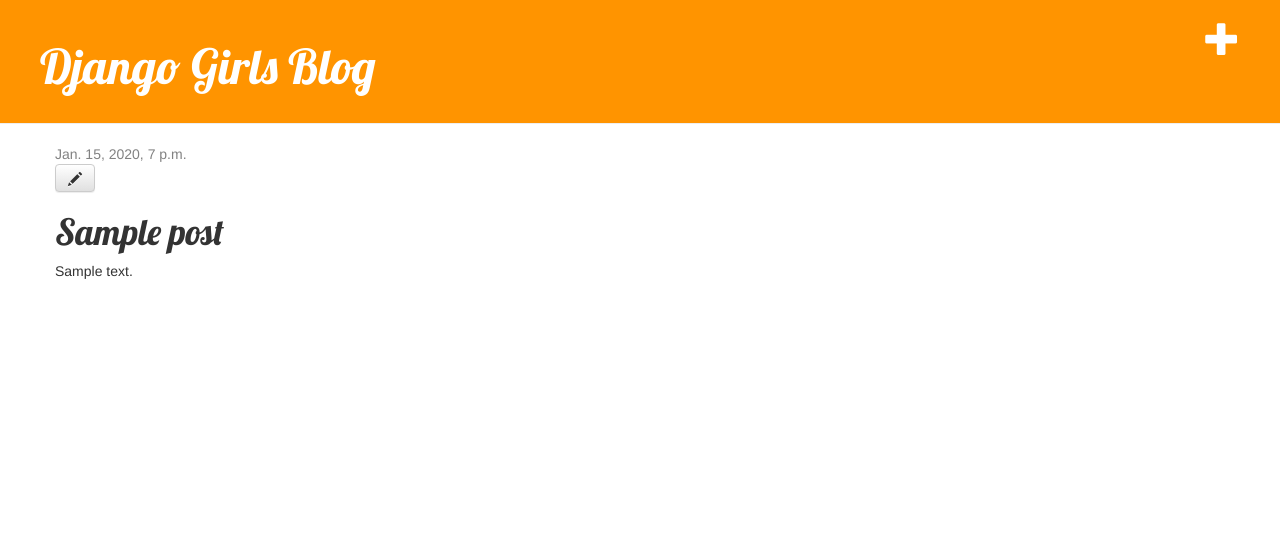
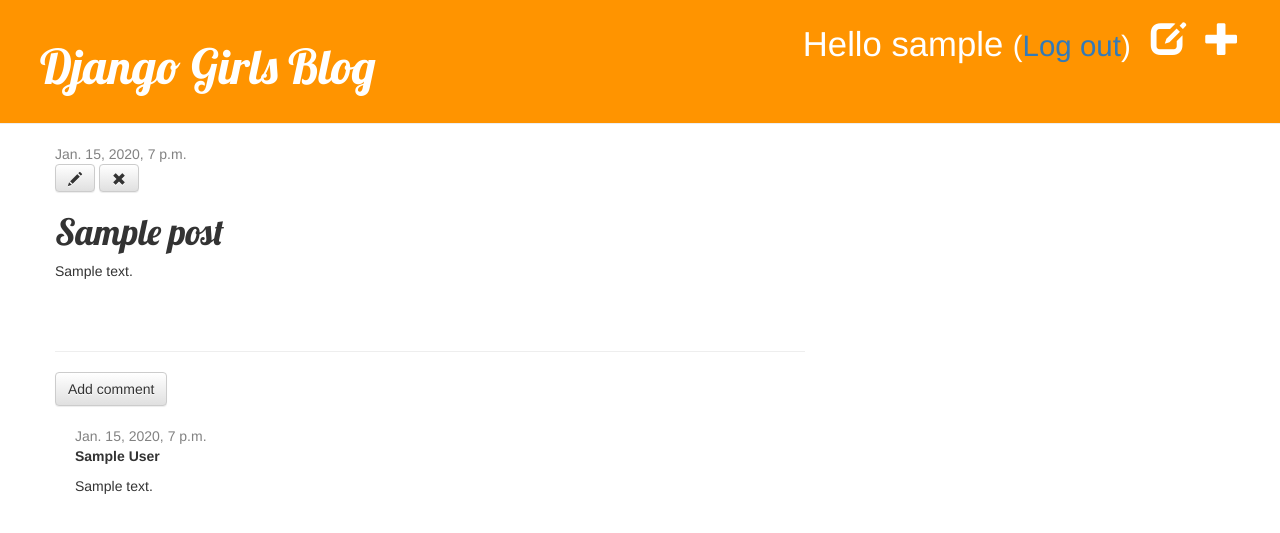
Before and after one commit to DaleSeo/DjangoGirls, a Django app: page /post/1/ in a window 1280 px wide. Shown: the top 533 px of the page. Run offline with Django 3.2, Linux system fonts and the light colour scheme; a user stored in the database is signed in; tables that the repository leaves empty hold one stand-in row (values such as "Sample post"); some libraries are stand-ins or nearby versions.

Commit message:
extentions

```diff
--- a/blog/admin.py
+++ b/blog/admin.py
@@ -1,4 +1,5 @@
 from django.contrib import admin
-from .models import Post
+from .models import Post, Comment
 
 admin.site.register(Post)
+admin.site.register(Comment)
--- a/blog/models.py
+++ b/blog/models.py
@@ -13,5 +13,22 @@ class Post(models.Model):
         self.published_date = timezone.now()
         self.save()
 
+    def approved_comments(self):
+        return self.comments.filter(approved_comment=True)
+
     def __str__(self):
         return self.title
+
+class Comment(models.Model):
+    post = models.ForeignKey('blog.Post', related_name='comments')
+    author = models.CharField(max_length=200)
+    text = models.TextField()
+    created_date = models.DateTimeField(default=timezone.now)
+    approved_comment = models.BooleanField(default=False)
+
+    def approve(self):
+        self.approved_comment = True
+        self.save()
+
+    def __str__(self):
+        return self.text
--- a/blog/static/css/blog.css
+++ b/blog/static/css/blog.css
@@ -44,3 +44,7 @@ h1, h2, h3, h4 {
 .post h1 a, .post h1 a:visited {
     color: #000000;
 }
+
+.comment {
+    margin: 20px 0px 20px 20px;
+}
--- a/blog/templates/blog/base.html
+++ b/blog/templates/blog/base.html
@@ -10,9 +10,13 @@
     <body>
         <div class="page-header">
           {% if user.is_authenticated %}
-          <a href="{% url 'post_new' %}" class="top-menu"><span class="glyphicon glyphicon-plus"></span></a>
+            <a href="{% url 'post_new' %}" class="top-menu"><span class="glyphicon glyphicon-plus"></span></a>
+            <a href="{% url 'post_draft_list' %}" class="top-menu"><span class="glyphicon glyphicon-edit"></span></a>
+            <p class="top-menu">Hello {{ user.username }} <small>(<a href="{% url 'logout' %}">Log out</a>)</small></p>
+          {% else %}
+            <a href="{% url 'login' %}" class="top-menu"><span class="glyphicon glyphicon-lock"></span></a>
           {% endif %}
-            <h1><a href="/">Django Girls Blog</a></h1>
+          <h1><a href="/">Django Girls Blog</a></h1>
         </div>
         <div class="content container">
             <div class="row">
--- a/blog/templates/blog/post_detail.html
+++ b/blog/templates/blog/post_detail.html
@@ -3,14 +3,36 @@
 {% block content %}
     <div class="post">
         {% if post.published_date %}
-            <div class="date">
-                {{ post.published_date }}
-            </div>
+          <div class="date">
+              {{ post.published_date }}
+          </div>
+        {% else %}
+          <a class="btn btn-default" href="{% url 'post_publish' pk=post.pk %}">Publish</a>
         {% endif %}
         {% if user.is_authenticated %}
         <a class="btn btn-default" href="{% url 'post_edit' pk=post.pk %}"><span class="glyphicon glyphicon-pencil"></span></a>
+        <a class="btn btn-default" href="{% url 'post_remove' pk=post.pk %}"><span class="glyphicon glyphicon-remove"></span></a>
         {% endif %}
         <h1>{{ post.title }}</h1>
         <p>{{ post.text|linebreaksbr }}</p>
     </div>
+    <hr>
+    <a class="btn btn-default" href="{% url 'add_comment_to_post' pk=post.pk %}">Add comment</a>
+    {% for comment in post.comments.all %}
+        {% if user.is_authenticated or comment.approved_comment %}
+        <div class="comment">
+            <div class="date">
+                {{ comment.created_date }}
+                {% if not comment.approved_comment %}
+                    <a class="btn btn-default" href="{% url 'comment_remove' pk=comment.pk %}"><span class="glyphicon glyphicon-remove"></span></a>
+                    <a class="btn btn-default" href="{% url 'comment_approve' pk=comment.pk %}"><span class="glyphicon glyphicon-ok"></span></a>
+                {% endif %}
+            </div>
+            <strong>{{ comment.author }}</strong>
+            <p>{{ comment.text|linebreaks }}</p>
+        </div>
+        {% endif %}
+    {% empty %}
+        <p>No comments here yet :(</p>
+    {% endfor %}
 {% endblock %}
--- a/blog/templates/blog/post_list.html
+++ b/blog/templates/blog/post_list.html
@@ -8,6 +8,7 @@
             </div>
             <h1><a href="{% url 'post_detail' pk=post.pk %}">{{ post.title }}</a></h1>
             <p>{{ post.text|linebreaksbr }}</p>
+            <a href="{% url 'post_detail' pk=post.pk %}">Comments: {{ post.approved_comments.count }}</a>
         </div>
     {% endfor %}
-{% endblock %}
+{% endblock content %}
--- a/blog/urls.py
+++ b/blog/urls.py
@@ -3,7 +3,13 @@ from . import views
 
 urlpatterns = [
     url(r'^$', views.post_list, name='post_list'),
+    url(r'^post/new/$', views.post_new, name='post_new'),
+    url(r'^drafts/$', views.post_draft_list, name='post_draft_list'),
     url(r'^post/(?P<pk>\d+)/$', views.post_detail, name='post_detail'),
-    url(r'^post/new/$', views.post_new, name='post_new'),
     url(r'^post/(?P<pk>\d+)/edit/$', views.post_edit, name='post_edit'),
+    url(r'^post/(?P<pk>\d+)/publish/$', views.post_publish, name='post_publish'),
+    url(r'^post/(?P<pk>\d+)/remove/$', views.post_remove, name='post_remove'),
+    url(r'^post/(?P<pk>\d+)/comment/$', views.add_comment_to_post, name='add_comment_to_post'),
+    url(r'^comment/(?P<pk>\d+)/approve/$', views.comment_approve, name='comment_approve'),
+    url(r'^comment/(?P<pk>\d+)/remove/$', views.comment_remove, name='comment_remove'),
 ]
--- a/blog/views.py
+++ b/blog/views.py
@@ -1,7 +1,8 @@
 from django.shortcuts import render, redirect, get_object_or_404
 from django.utils import timezone
-from .models import Post
-from .forms import PostForm
+from django.contrib.auth.decorators import login_required
+from .models import Post, Comment
+from .forms import PostForm, CommentForm
 
 def post_list(request):
     posts = Post.objects.filter(published_date__lte=timezone.now()).order_by('published_date')
@@ -11,19 +12,20 @@ def post_detail(request, pk):
     post = get_object_or_404(Post, pk=pk)
     return render(request, 'blog/post_detail.html', {'post': post})
 
+@login_required
 def post_new(request):
     if request.method == 'POST':
         form = PostForm(request.POST)
         if form.is_valid():
             post = form.save(commit=False)
             post.author = request.user
-            post.published_date = timezone.now()
             post.save()
             return redirect('post_detail', pk=post.pk)
     else:
         form = PostForm()
     return render(request, 'blog/post_edit.html', {'form': form})
 
+@login_required
 def post_edit(request, pk):
     post = get_object_or_404(Post, pk=pk)
     if request.method == 'POST':
@@ -31,9 +33,50 @@ def post_edit(request, pk):
         if form.is_valid():
             post = form.save(commit=False)
             post.author = request.user
-            post.published_date = timezone.now()
             post.save()
             return redirect('post_detail', pk=post.pk)
     else:
         form = PostForm(instance=post)
     return render(request, 'blog/post_edit.html', {'form': form})
+
+@login_required
+def post_draft_list(request):
+    posts = Post.objects.filter(published_date__isnull=True).order_by('created_date')
+    return render(request, 'blog/post_draft_list.html', {'posts': posts})
+
+@login_required
+def post_publish(request, pk):
+    post = get_object_or_404(Post, pk=pk)
+    post.publish()
+    return redirect('post_detail', pk=pk)
+
+@login_required
+def post_remove(request, pk):
+    post = get_object_or_404(Post, pk=pk)
+    post.delete()
+    return redirect('post_list')
+
+def add_comment_to_post(request, pk):
+    post = get_object_or_404(Post, pk=pk)
+    if request.method == 'POST':
+        form = CommentForm(request.POST)
+        if form.is_valid():
+            comment = form.save(commit=False)
+            comment.post = post
+            comment.save()
+            return redirect('post_detail', pk=post.pk)
+    else:
+        form = CommentForm()
+    return render(request, 'blog/add_comment_to_post.html', {'form': form})
+
+@login_required
+def comment_approve(request, pk):
+    comment = get_object_or_404(Comment, pk=pk)
+    comment.approve()
+    return redirect('post_detail', pk=comment.post.pk)
+
+@login_required
+def comment_remove(request, pk):
+    comment = get_object_or_404(Comment, pk=pk)
+    comment.delete()
+    return redirect('post_detail', pk=comment.post.pk)
--- a/mysite/settings.py
+++ b/mysite/settings.py
@@ -120,3 +120,5 @@ USE_TZ = True
 
 STATIC_URL = '/static/'
 STATIC_ROOT = os.path.join(BASE_DIR, 'static')
+
+LOGIN_REDIRECT_URL = '/'
--- a/mysite/urls.py
+++ b/mysite/urls.py
@@ -16,7 +16,11 @@ Including another URLconf
 from django.conf.urls import include, url
 from django.contrib import admin
 
+from django.contrib.auth import views
+
 urlpatterns = [
     url(r'^admin/', admin.site.urls),
+    url(r'^accounts/login/$', views.login, name='login'),
+    url(r'^accounts/logout/$', views.logout, name='logout', kwargs={'next_page': '/'}),
     url(r'', include('blog.urls')),
 ]
```
Also changed, not shown: blog/forms.py (+7 -1 lines), blog/templates/blog/add_comment_to_post.html (added, +9 -0 lines), blog/templates/blog/post_draft_list.html (added, +11 -0 lines), blog/templates/registration/login.html (added, +24 -0 lines), blog/migrations/0002_comment.py (added).
